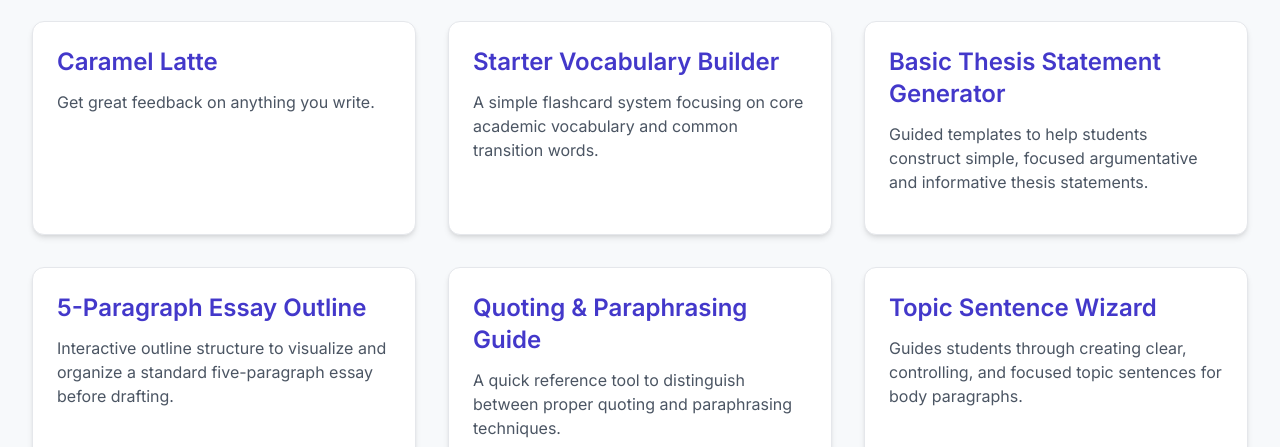
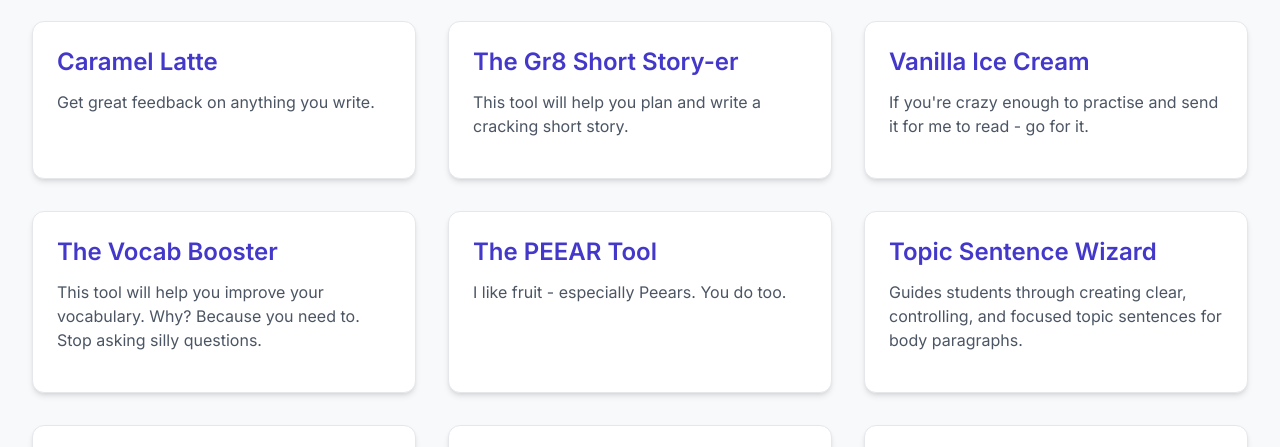
Before and after one commit to planomy/Mr-C-s-Writing-Hub, a plain HTML site: page index.html in a window 1280 px wide. Shown: the part 277-724 px from the top of the page. Drawn offline with nearby package versions, Linux system fonts and the light colour scheme.

Commit message:
Update index.html

```diff
--- a/index.html
+++ b/index.html
@@ -43,7 +43,7 @@
         <!-- Tool Cards Grid 1 -->
         <div id="junior-project-grid" class="grid grid-cols-1 sm:grid-cols-2 lg:grid-cols-3 gap-8 mb-12">
 
-            <!-- Tool Card 1: Word Count Tool -->
+            <!-- Tool Card 1: Caramel Latte Text Analyser -->
             <a href="https://planomy.github.io/The-Great-Analyser/" target="_blank" class="project-card block p-6 bg-white border border-gray-200 rounded-xl shadow-md hover:border-indigo-500 cursor-pointer">
                 <div class="flex flex-col justify-between h-full">
                     <div>
@@ -54,45 +54,45 @@
                 </div>
             </a>
 
-            <!-- Tool Card 2: Simple Vocabulary Tool -->
-            <a href="https://your-username.github.io/project-two-repo/" target="_blank" class="project-card block p-6 bg-white border border-gray-200 rounded-xl shadow-md hover:border-indigo-500 cursor-pointer">
+            <!-- Tool Card 2: Shor Story Writer -->
+            <a href="https://planomy.github.io/Mr-C-s-Great-Short-Story-Assistant/" target="_blank" class="project-card block p-6 bg-white border border-gray-200 rounded-xl shadow-md hover:border-indigo-500 cursor-pointer">
                 <div class="flex flex-col justify-between h-full">
                     <div>
-                        <h3 class="text-2xl font-semibold text-indigo-700 mb-3">Starter Vocabulary Builder</h3>
-                        <p class="text-gray-600 mb-4">A simple flashcard system focusing on core academic vocabulary and common transition words.</p>
+                        <h3 class="text-2xl font-semibold text-indigo-700 mb-3">The Gr8 Short Story-er</h3>
+                        <p class="text-gray-600 mb-4">This tool will help you plan and write a cracking short story.</p>
                     </div>
                     <!-- Removed Tech Stack Tags -->
                 </div>
             </a>
 
-            <!-- Tool Card 3: Basic Thesis Template -->
-            <a href="https://your-username.github.io/project-three-repo/" target="_blank" class="project-card block p-6 bg-white border border-gray-200 rounded-xl shadow-md hover:border-indigo-500 cursor-pointer">
+            <!-- Tool Card 3: Vanilla Ice Cream -->
+            <a href="https://planomy.github.io/Achieve-Homework/" target="_blank" class="project-card block p-6 bg-white border border-gray-200 rounded-xl shadow-md hover:border-indigo-500 cursor-pointer">
                 <div class="flex flex-col justify-between h-full">
                     <div>
-                        <h3 class="text-2xl font-semibold text-indigo-700 mb-3">Basic Thesis Statement Generator</h3>
-                        <p class="text-gray-600 mb-4">Guided templates to help students construct simple, focused argumentative and informative thesis statements.</p>
+                        <h3 class="text-2xl font-semibold text-indigo-700 mb-3">Vanilla Ice Cream</h3>
+                        <p class="text-gray-600 mb-4">If you're crazy enough to practise and send it for me to read - go for it.</p>
                     </div>
                     <!-- Removed Tech Stack Tags -->
                 </div>
             </a>
 
-            <!-- Tool Card 4: Outline Template -->
-            <a href="https://your-username.github.io/project-four-repo/" target="_blank" class="project-card block p-6 bg-white border border-gray-200 rounded-xl shadow-md hover:border-indigo-500 cursor-pointer">
+            <!-- Tool Card 4: Vocab Booster -->
+            <a href="https://planomy.github.io/Vocabulary-Booster/" target="_blank" class="project-card block p-6 bg-white border border-gray-200 rounded-xl shadow-md hover:border-indigo-500 cursor-pointer">
                 <div class="flex flex-col justify-between h-full">
                     <div>
-                        <h3 class="text-2xl font-semibold text-indigo-700 mb-3">5-Paragraph Essay Outline</h3>
-                        <p class="text-gray-600 mb-4">Interactive outline structure to visualize and organize a standard five-paragraph essay before drafting.</p>
+                        <h3 class="text-2xl font-semibold text-indigo-700 mb-3">The Vocab Booster</h3>
+                        <p class="text-gray-600 mb-4">This tool will help you improve your vocabulary. Why? Because you need to. Stop asking silly questions.</p>
                     </div>
                     <!-- Removed Tech Stack Tags -->
                 </div>
             </a>
 
-            <!-- Tool Card 5: Citation Helper (Placeholder) -->
-            <a href="https://your-username.github.io/project-five-repo/" target="_blank" class="project-card block p-6 bg-white border border-gray-200 rounded-xl shadow-md hover:border-indigo-500 cursor-pointer">
+            <!-- Tool Card 5: The PEEAR Tool -->
+            <a href="https://planomy.github.io/PEEAR-Essay-Assistant/" target="_blank" class="project-card block p-6 bg-white border border-gray-200 rounded-xl shadow-md hover:border-indigo-500 cursor-pointer">
                 <div class="flex flex-col justify-between h-full">
                     <div>
-                        <h3 class="text-2xl font-semibold text-indigo-700 mb-3">Quoting & Paraphrasing Guide</h3>
-                        <p class="text-gray-600 mb-4">A quick reference tool to distinguish between proper quoting and paraphrasing techniques.</p>
+                        <h3 class="text-2xl font-semibold text-indigo-700 mb-3">The PEEAR Tool</h3>
+                        <p class="text-gray-600 mb-4">I like fruit - especially Peears. You do too.</p>
                     </div>
                     <!-- Removed Tech Stack Tags -->
                 </div>
```
